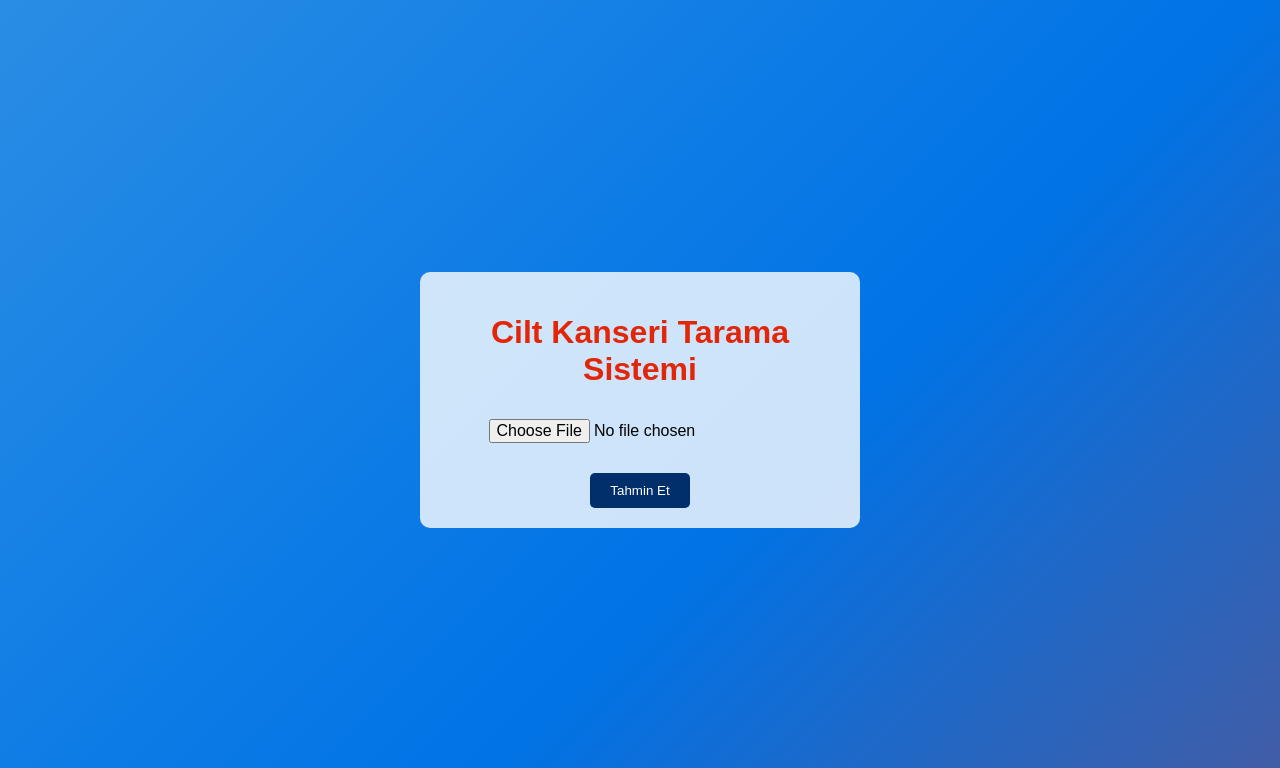
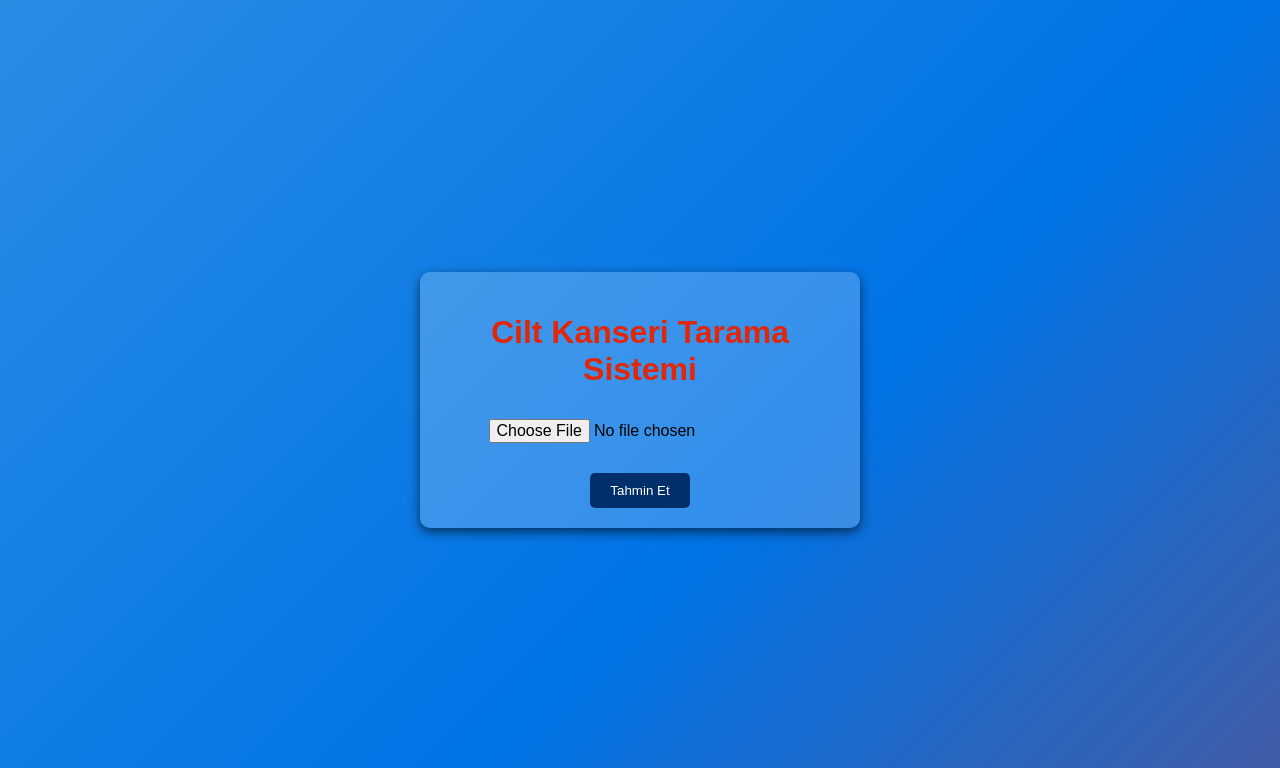
Before and after one commit to kbaltaci/Deriskop, a Flask app: page / in a window 1280 px wide. Shown: the top 768 px of the page. Run offline with Flask 3, Linux system fonts and the light colour scheme.

Commit message:
Update index.html

```diff
--- a/templates/index.html
+++ b/templates/index.html
@@ -26,11 +26,12 @@
     }
 
 .container {
-        background-color: rgba(255, 255, 255, 0.8);
+    background-color: rgba(255, 255, 255, 0.2);
     border-radius: 10px;
     padding: 20px;
     width: 90%;
     max-width: 400px;
+    box-shadow: 0 4px 12px rgba(0, 0, 0, 0.6); /* Gölgelendirme ekleme */
 }
 
     h1 {
```
Lines whose indentation alone changed are shown as unchanged.
